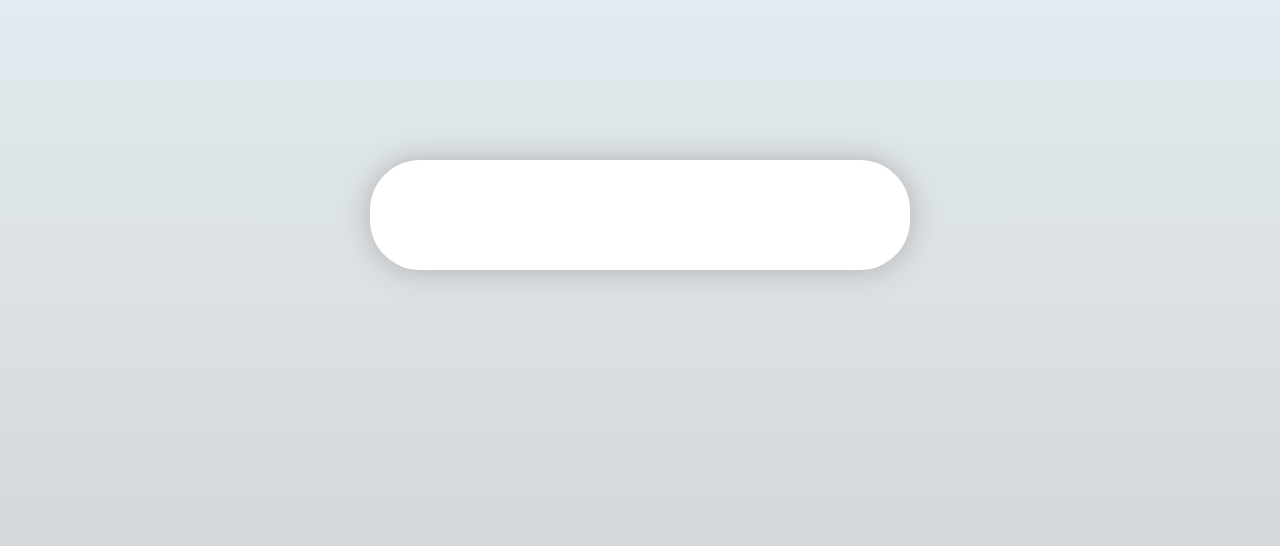
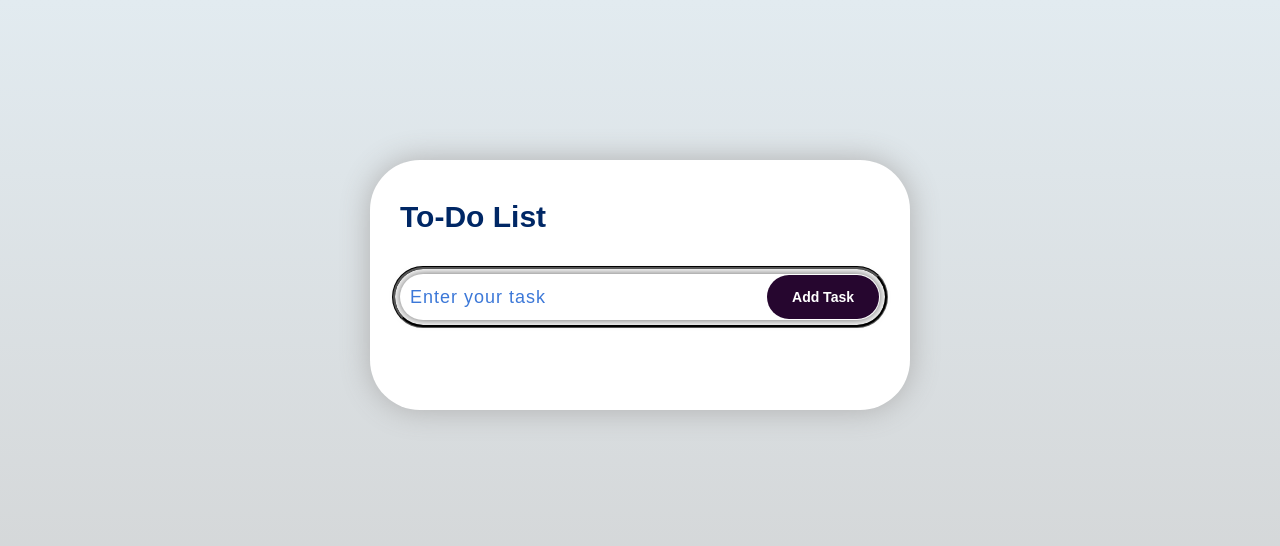
Before and after one commit to gayara/To-Do-List, a plain HTML site: page index.html in a window 1280 px wide. Drawn offline with Linux system fonts and the light colour scheme.

Commit message:
index.html updated

```diff
--- a/index.html
+++ b/index.html
@@ -8,7 +8,13 @@
 </head>
 <body>
   <main class="main">
-
+    <div>
+      <h2>To-Do List</h2>
+      <div class="row">
+        <input type="text" id="" placeholder="Enter your task">
+        <button>Add Task</button>
+      </div>
+    </div>
   </main>
 </body>
 </html>
--- a/style.css
+++ b/style.css
@@ -21,3 +21,51 @@ body{
   box-shadow: 0 0 30px #afafaf;
 
 }
+
+.main h2{
+  color: #002765;
+  display: flex;
+  align-items: center;
+  font-size: 30px;
+  margin-bottom: 40px;
+}
+
+.row{
+  display: flex;
+  align-items: center;
+  justify-content: space-between;
+  outline: 3px groove #000;
+  outline-offset: 5px;
+  border: none;
+  border-radius: 30px;
+  margin-bottom: 20px;
+  box-shadow: 0 0  10px #5d5d5d;
+}
+
+input{
+  flex:1;
+  border: none;
+  outline: none;
+  background: transparent;
+  font-size: 18px;
+  font-weight: 400;
+  letter-spacing: 1px;
+  padding: 10px;
+
+}
+
+input::placeholder{
+  color: #3c78d8;
+}
+button{
+  border: none;
+  outline: none;
+  padding: 14px 25px;
+  background: #26062f;
+  color: #fff;
+  font-size: 14px;
+  font-weight: 600;
+  cursor: pointer;
+  border-radius: 30px;
+  margin: 1px;
+}
```
